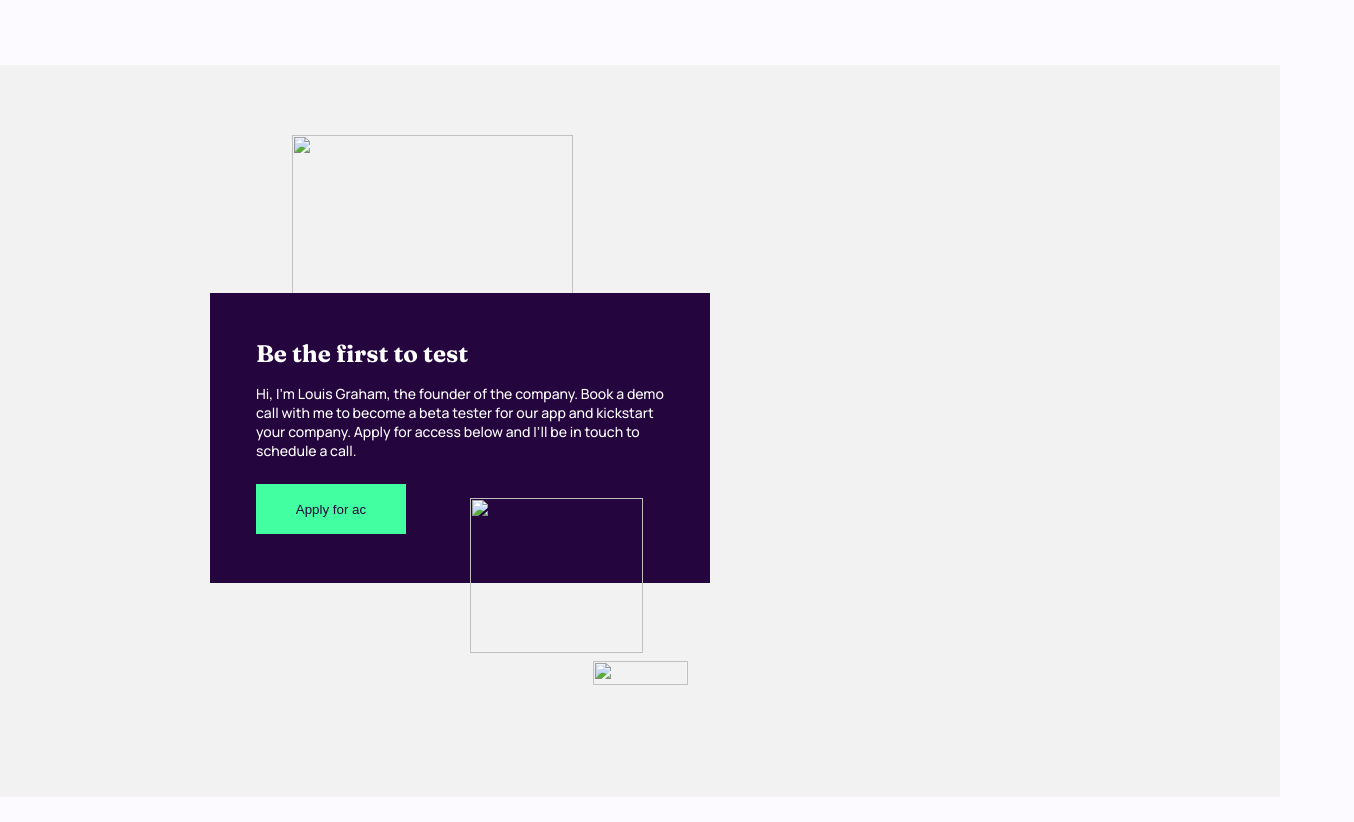
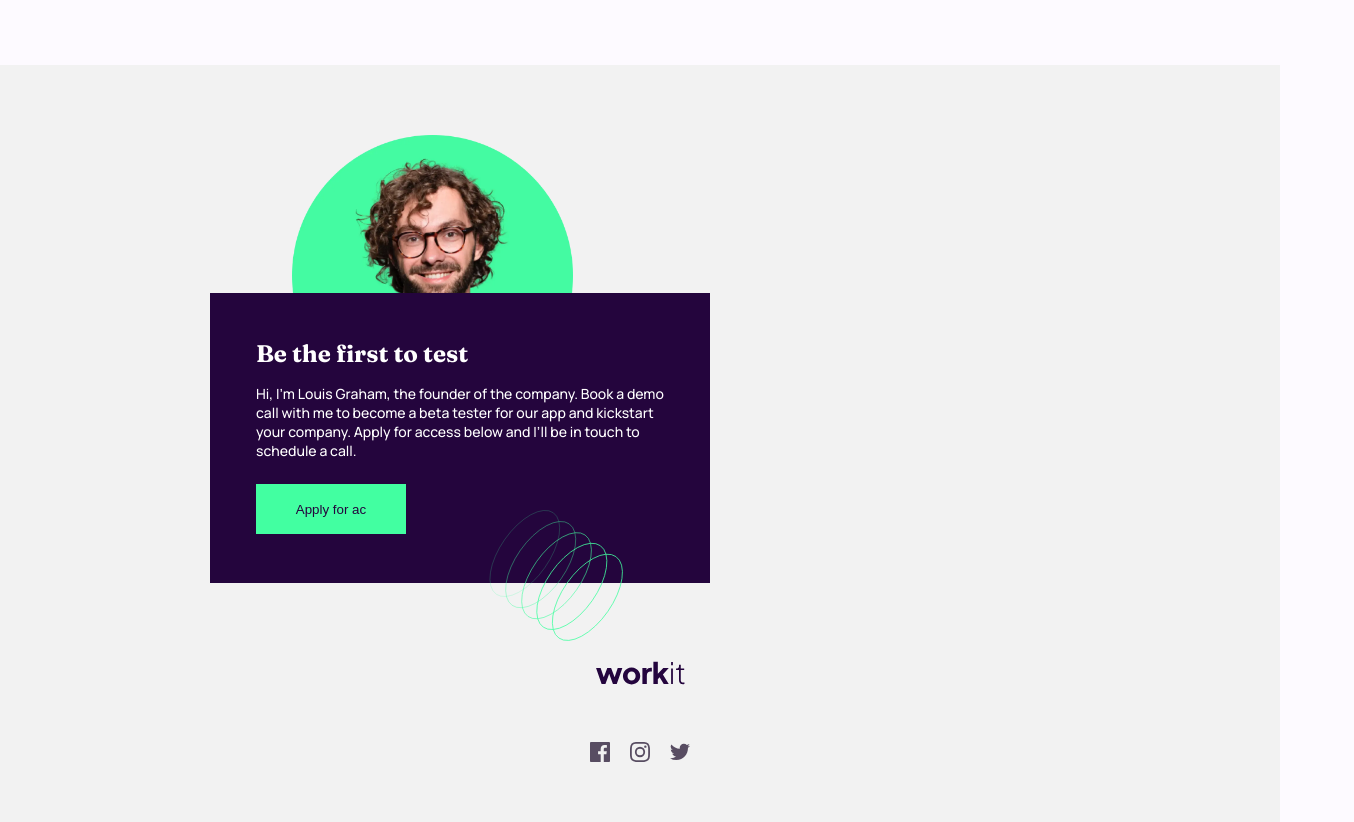
Before and after one commit to yerti/workit-landing-page, a plain HTML site: page index.html in a window 1280 px wide. Shown: the part 1100-1922 px from the top of the page, 1354 px wide, since content can reach past the window. Before the commit the page ends 1897 px from the top, so only its background shows below. Drawn offline with Linux system fonts and the light colour scheme.

Commit message:
arreglo de imagenes

```diff
--- a/index.html
+++ b/index.html
@@ -14,16 +14,16 @@
   <header>
     <div class="encabezado">
       <div class="encabezado-logo">
-        <img src="./assets/images/logo-light.svg" alt="">
+        <img src="starter-code/assets/images/logo-light.svg" alt="">
         <button class="encabezado-logo-boton">Apply for access</button>
       </div>
       <div class="titulo-imagenes">
-        <img class="icono1" src="./assets/images/bg-pattern-1.svg" alt="">
+        <img class="icono1" src="starter-code/assets/images/bg-pattern-1.svg" alt="">
         <section class="encabezado-titulo">
           <h1>Data <span class="encabezado-titulo-decoracion">tailored</span> to your needs.</h1>
           <button class="encabezado-titulo-boton">Learn more</button>
         </section>
-        <img class="icono2" src="./assets/images/bg-pattern-2.svg" alt="">
+        <img class="icono2" src="starter-code/assets/images/bg-pattern-2.svg" alt="">
       </div>
     </div>
   </header>
@@ -54,19 +54,19 @@
     </div>
   </main>
   <footer>
-    <img class="image-founder" src="./assets/images/image-founder.webp" alt="">
+    <img class="image-founder" src="starter-code/assets/images/image-founder.webp" alt="">
     <section class="footer-texto">
       <h2>Be the first to test</h2>
       <p>Hi, I'm Louis Graham, the founder of the company. Book a demo call with me to become a beta tester for our app and kickstart your company. Apply for access below and I’ll be in touch to schedule a call.</p>
       <button class="footer-boton">Apply for ac</button>
     </section>
-    <img class="icono3" src="./assets/images/bg-pattern-3.svg" alt="">
+    <img class="icono3" src="starter-code/assets/images/bg-pattern-3.svg" alt="">
     <section class="footer-imagenes">
-      <img class="footer-logo" src="./assets/images/logo-dark.svg" alt="">
+      <img class="footer-logo" src="starter-code/assets/images/logo-dark.svg" alt="">
       <div class="footer-logos-paginas">
-        <img src="./assets/images/icon-facebook.svg" alt="">
-        <img src="./assets/images/icon-instagram.svg" alt="">
-        <img src="./assets/images/icon-twitter.svg" alt="">
+        <img src="starter-code/assets/images/icon-facebook.svg" alt="">
+        <img src="starter-code/assets/images/icon-instagram.svg" alt="">
+        <img src="starter-code/assets/images/icon-twitter.svg" alt="">
       </div>
   </section>
   </footer>
--- a/style.css
+++ b/style.css
@@ -86,7 +86,7 @@ main {
     width: 320px;
     height: 184px;
     margin: -90px auto;
-    background-image: url("./assets/images/image-hero.webp");
+    background-image: url("starter-code/assets/images/image-hero.webp");
     background-size: cover;
     background-repeat: no-repeat;
     background-position: center;
```
